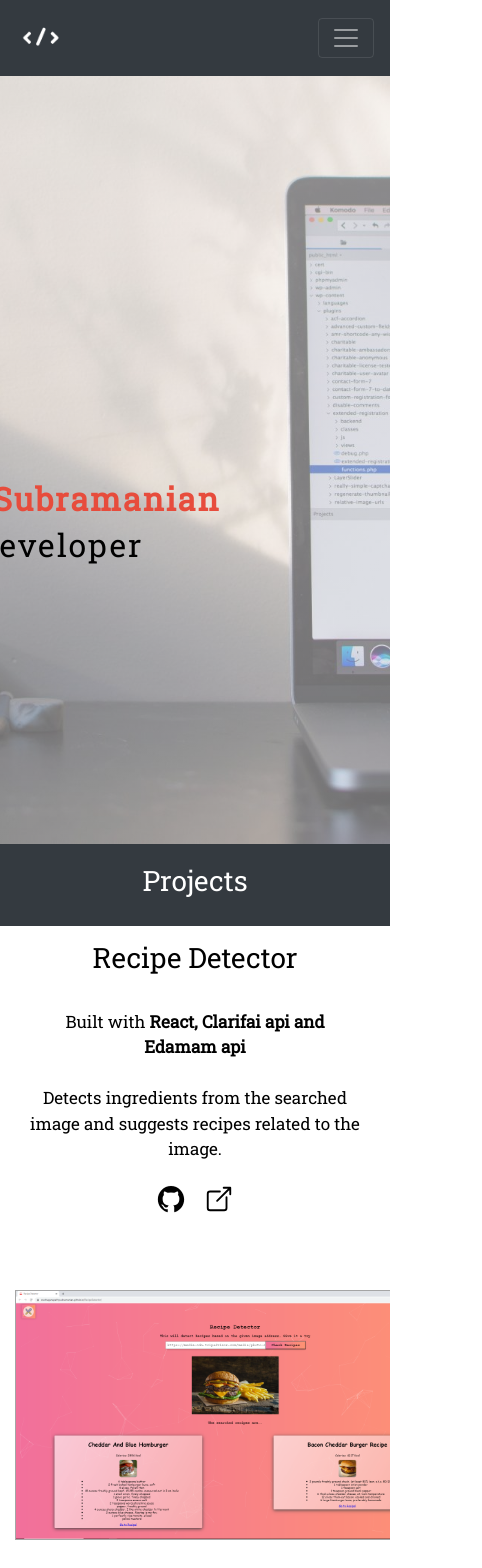
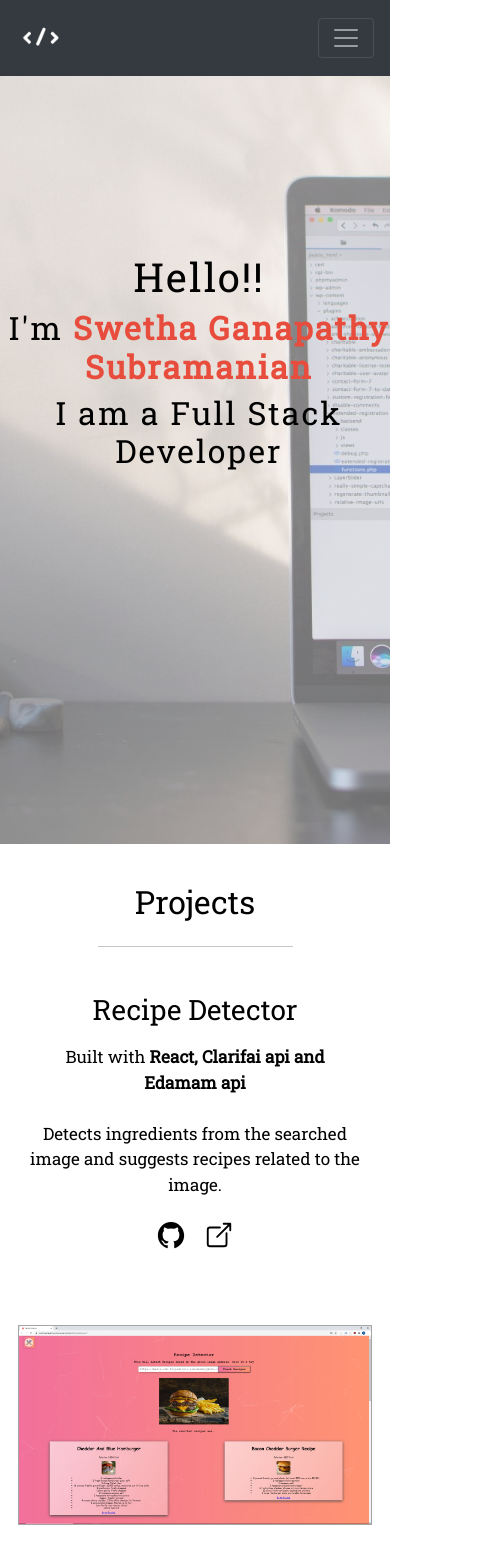
Before and after one commit to swethaganapathysubramanian/Portfolio, a React (Create React App) app: page / in a window 390 px wide. Shown: the top 1568 px of the page, 482 px wide, since content can reach past the window. Built offline with nearby package versions, Linux system fonts and the light colour scheme.

Commit message:
responsiveness updates

```diff
--- a/src/App.css
+++ b/src/App.css
@@ -276,12 +276,9 @@ input[type=submit]:active {
   .project-heading {
   margin: 0;
   width: 100%;
-  font-size: 70%;
-  padding: 20px 10px;
-  margin-bottom: 4%;
+  font-size: 100%;
+  padding-top: 3%;
   align-items: center;
-  color:white;
-  background-color: #343a40;
 }
 
 .project-content {
@@ -291,6 +288,11 @@ input[type=submit]:active {
 .project-image img {
   height: 250px;
   border: 1px solid #a5a5a5;
+}
+
+.resp {
+  visibility: hidden;
+  height: 0;
 }
 
 .project-content p {
--- a/src/Queries.css
+++ b/src/Queries.css
@@ -33,7 +33,32 @@
 
 }
 /* Small Phones : 0 to 480px */
-@media only screen and (max-width: 480px) {
-
-
+@media only screen and (max-width: 500px) {
+    .cover-text-box {
+        position: relative;
+        width:100%;
+        top:30%;
+        left:1%;
+        transform: translate(0%,0%);
+    }
+    .project-image img {
+        height: 200px;
+    }
+    .col { width: 100% ; margin: 0 0 4% 0;}
+    .resp2 {
+        visibility: hidden;
+        height: 0;
+    }
+    .resp {
+        visibility: visible;
+        height: auto;
+    }
+    .project-heading {
+        padding-top: 10%;
+        align-items: center;
+    }
+    .title-line::before {
+        padding-bottom: 4%;
+    padding-top: 0.5px;
+    }
 }
--- a/src/components/Contact.js
+++ b/src/components/Contact.js
@@ -5,7 +5,7 @@ const Contact = () => {
         <div>
             <div className="contact-section" id="Contact">
                 <svg as height="75" preserveAspectRatio="none" width="100%" viewBox="0 0 100 100">
-                    <path d="M0 0 L50 100 L100 0 Z" fill="white" stroke="white" />
+                    <path d="M0 0 L50 100 L100 0 Z" fill="white" stroke="white" style={{ strokeOpacity: 0.1 }}/>
                     Sorry, your browser does not support inline SVG. M0 0 L50 100 L100 0 Z
                 </svg>
                 {/* <div className="contact-heading">
--- a/src/components/Projects.js
+++ b/src/components/Projects.js
@@ -9,12 +9,13 @@ const Projects = () => {
     return(
         <div className="project-section" id="Projects">
             <div className="project-heading">
-                <h3> Projects </h3>
+                <h2> Projects </h2>
             </div>
-            <h3 className="project-title"> Recipe Detector</h3>
+            <p className="line proj-line title-line" />
             <div className="project-content row">
                 <div className="project-data col span-1-of-2">
                     <p>
+                        <h3 className="project-title"> Recipe Detector</h3>
                         Built with <strong className="my-name1">React, Clarifai api and Edamam api</strong> <br /> <br />
                         Detects ingredients from the searched image and suggests recipes related to the image.
                         <p> <a href='https://github.com/swethaganapathysubramanian/RecipeDetector'> <ion-icon name="logo-github"> </ion-icon></a>
@@ -26,25 +27,29 @@ const Projects = () => {
                 </div>
             </div>
             <p className="line proj-line" />
-            <h3 className="project-title"> Bank Landing Page</h3>
             <div className="project-content row">
-                <div className="project-image col span-1-of-2">
+                <div className="project-image col span-1-of-2 resp2">
                     <img src={banklandingpage} alt="Recipe Detector" />
                 </div>
                 <div className="project-data col span-2-of-2">
                     <p>
+                        <h3 className="project-title"> Bank Landing Page</h3>
                         Built with <strong className="my-name1">HTML, CSS, JS, jquery, node.js, express.js and postgres</strong> <br /> <br />
                         Landing page for &quot;Easy Bank&quot; built for Front End Mentor Challenge with Added funtionality to get user&apos;s Name and Email for requesting Invite.
                         <p> <a href='https://github.com/swethaganapathysubramanian/BankLandingPage'> <ion-icon name="logo-github"> </ion-icon></a>
                             <a href="https://banklandingpage.netlify.com/"><ion-icon name="open-outline"></ion-icon></a></p>
                     </p>
+                    <div className="project-image col span-1-of-2 resp">
+                        <img src={banklandingpage} alt="Recipe Detector" />
+                    </div>
                 </div>
             </div>
             <p className="line proj-line" />
-            <h3 className="project-title"> Grocery Shopping</h3>
+
             <div className="project-content row">
                 <div className="project-data col span-1-of-2">
                     <p>
+                        <h3 className="project-title"> Grocery Shopping</h3>
                         Built with <strong className="my-name1">HTML, CSS, JS, Webpack and Babel</strong> <br /> <br />
                         Grocery shopping app allows users to search for recipes using the spoonacular Api. Users can change the serving count, add ingredients to shopping list. Favorite recipes are stored in local storage.<br/>
                         currently working on Exporting/ Checkout for shopping list
@@ -57,18 +62,22 @@ const Projects = () => {
                 </div>
             </div>
             <p className="line proj-line" />
-            <h3 className="project-title"> Blogopedia </h3>
+
             <div className="project-content row">
-                <div className="project-image col span-1-of-2">
+                <div className="project-image col span-1-of-2 resp2">
                     <img src={blogopedia} alt="Blogopedia" />
                 </div>
                 <div className="project-data col span-2-of-2">
                     <p>
+                        <h3 className="project-title"> Blogopedia </h3>
                         Built with <strong className="my-name1">MERN stack and Redux</strong> <br /> <br />
                         Blogopedia is a platform to share/promote your own blog and read variety of blogs and review them
                         <p> <a href='https://github.com/swethaganapathysubramanian/BlogListFrontEnd'> <ion-icon name="logo-github"> </ion-icon></a>
                             <a href="https://fierce-tundra-38137.herokuapp.com/login"><ion-icon name="open-outline"></ion-icon></a></p>
                     </p>
+                    <div className="project-image col span-1-of-2 resp">
+                        <img src={blogopedia} alt="Blogopedia" />
+                    </div>
                 </div>
             </div>
             <br/>
```
